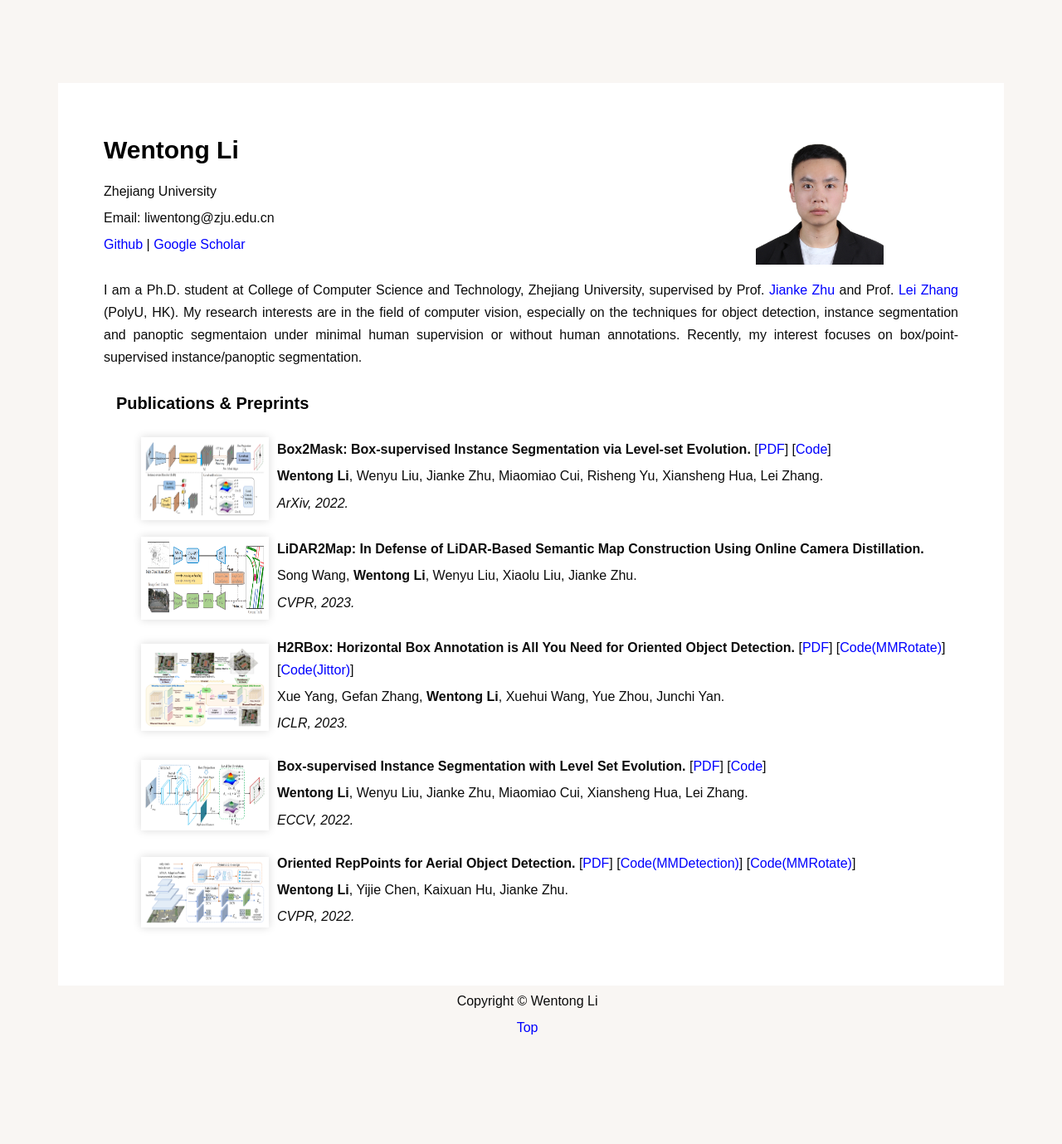
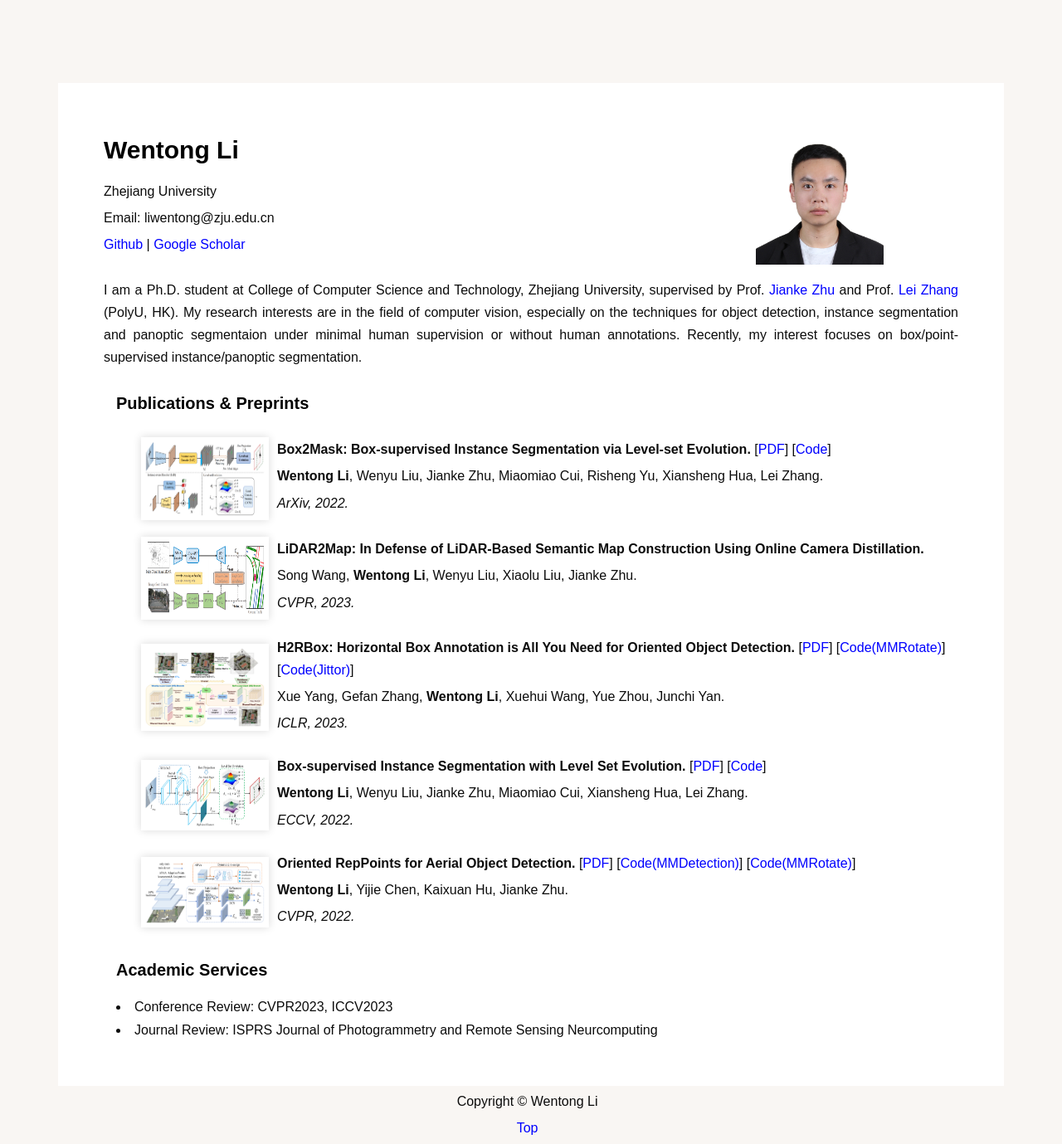
Before and after one commit to cslwt/cslwt.github.io, a Jekyll site: the page index.html, which Jekyll copies as it is, in a window 1280 px wide. Shown: the whole page at 83% size. Built offline with Jekyll 4.4.1, drawn with Linux system fonts in a browser that asks for light colours; some web fonts are replaced; before the commit the page ends 1257 px from its top, so only the background shows below that.

Commit message:
Update index.html

```diff
--- a/index.html
+++ b/index.html
@@ -187,6 +187,17 @@
 
 					</table>
 
+				<h3> Academic Services </h3>
+    				<li style="font-size:16px">
+          				Conference Review:
+          				CVPR2023, ICCV2023
+    				</li>
+    				<li style="font-size:16px">
+         			Journal Review:
+         				ISPRS Journal of Photogrammetry and Remote Sensing
+         				Neurcomputing
+    				</li>
+
 				</div>
 				<br/>
 				<br/>
```
